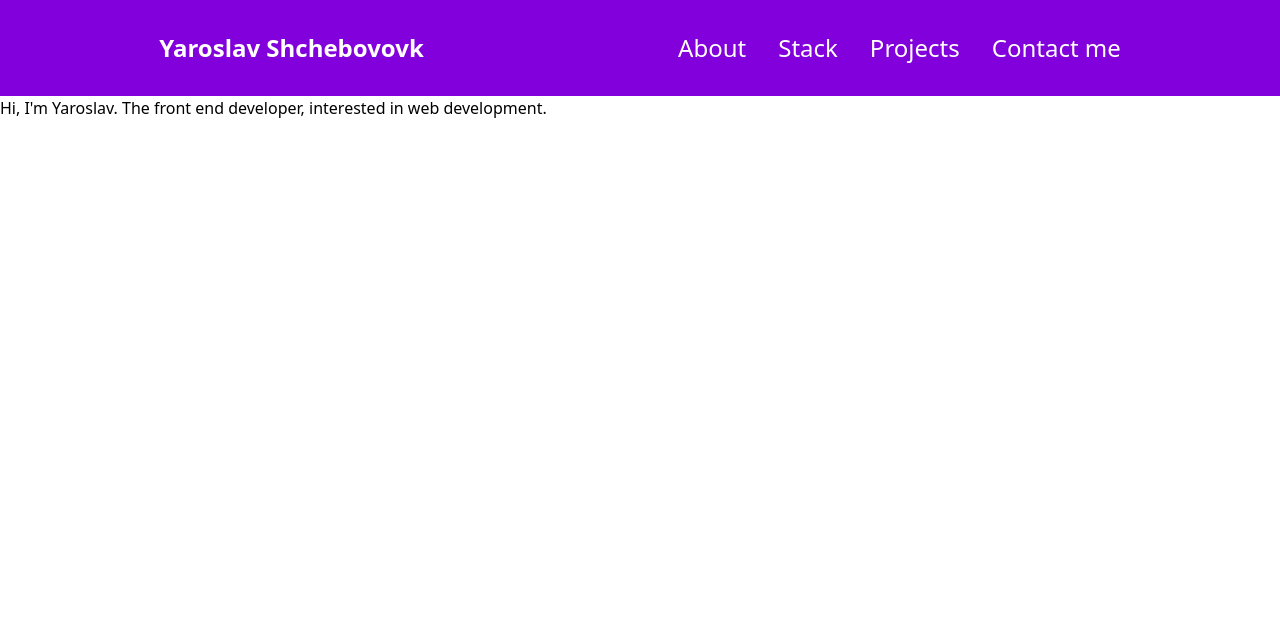
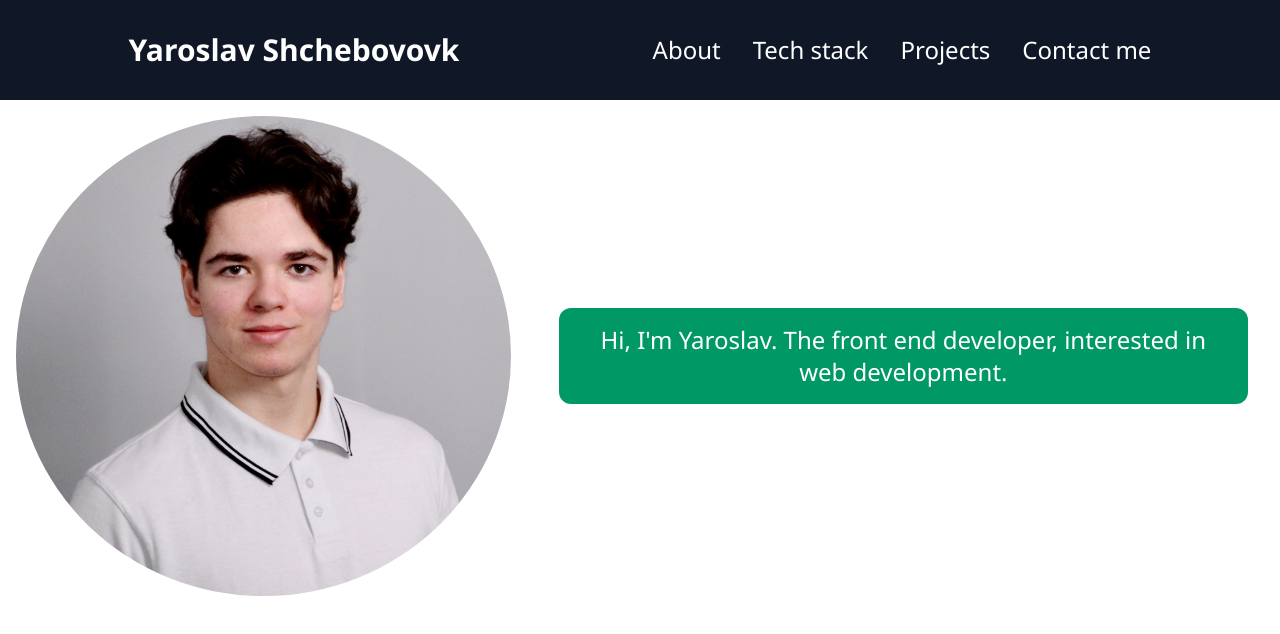
Before and after one commit to Rel1able/Personal-Portfolio-Website, a React app: page / in a window 1280 px wide. Shown: the top 634 px of the page. Built offline with nearby package versions, Linux system fonts and the light colour scheme; the HTML template or start-up script is replaced by a standard one.

Commit message:
added about part

```diff
--- a/src/App.tsx
+++ b/src/App.tsx
@@ -3,11 +3,12 @@ import About from "./components/About.tsx";
 
 function App() {
 
+  const description = "Hi, I'm Yaroslav. The front end developer, interested in web development.";
 
   return (
     <>
       <Header name={"Yaroslav Shchebovovk"}/>
-      <About/>
+      <About description={description}/>
     </>
   )
 }
--- a/src/components/About.tsx
+++ b/src/components/About.tsx
@@ -1,12 +1,19 @@
+type AboutProps = {
+    description: string;
+}
 
+export default function About({description}: AboutProps) {
+    return (
+        <h2 className="text-center flex justify-center items-center gap-8 p-4 text-2xl font-bold">
+            <img className="object-contain h-[30rem]
+             rounded-[50%]" src="24.jpg" alt="picture of me" />
+            <p className="font-medium
+                m-4 bg-emerald-600
+                text-white px-8
+                py-4 rounded-xl">
+                {description}
+            </p>
+        </h2>
 
-export default function About() {
-    return (
-        <div>
-
-            <div>
-                <p>Hi, I'm Yaroslav. The front end developer, interested in web development.</p>
-            </div>
-        </div>
     )
 }
--- a/src/components/Header.tsx
+++ b/src/components/Header.tsx
@@ -7,9 +7,12 @@ type Header = {
 
 export default function Header({name}: Header) {
     return (
-        <header className="flex items-center text-center justify-around p-8 bg-purple-700 text-white text-2xl font-bold">
+        <header className="flex
+            items-center text-center
+            justify-around p-8 bg-gray-900
+             text-white text-2xl font-bold">
             <div>
-                <h1>{name}</h1>
+                <h1 className="text-3xl">{name}</h1>
             </div>
             <div>
                 <NavBar/>
--- a/src/components/NavBar.tsx
+++ b/src/components/NavBar.tsx
@@ -3,7 +3,7 @@ export default function NavBar() {
         <nav>
             <ul className="flex font-medium gap-8">
                 <li>About</li>
-                <li>Stack</li>
+                <li>Tech stack</li>
                 <li>Projects</li>
                 <li>Contact me</li>
             </ul>
--- a/src/index.css
+++ b/src/index.css
@@ -8,4 +8,5 @@ body{
     flex-direction: column;
     height: 100vh;
     justify-content: space-between;
+    font-family: 'Segoe UI', San Francisco;
 }
```
Also changed, not shown: public/24.jpg (added).
